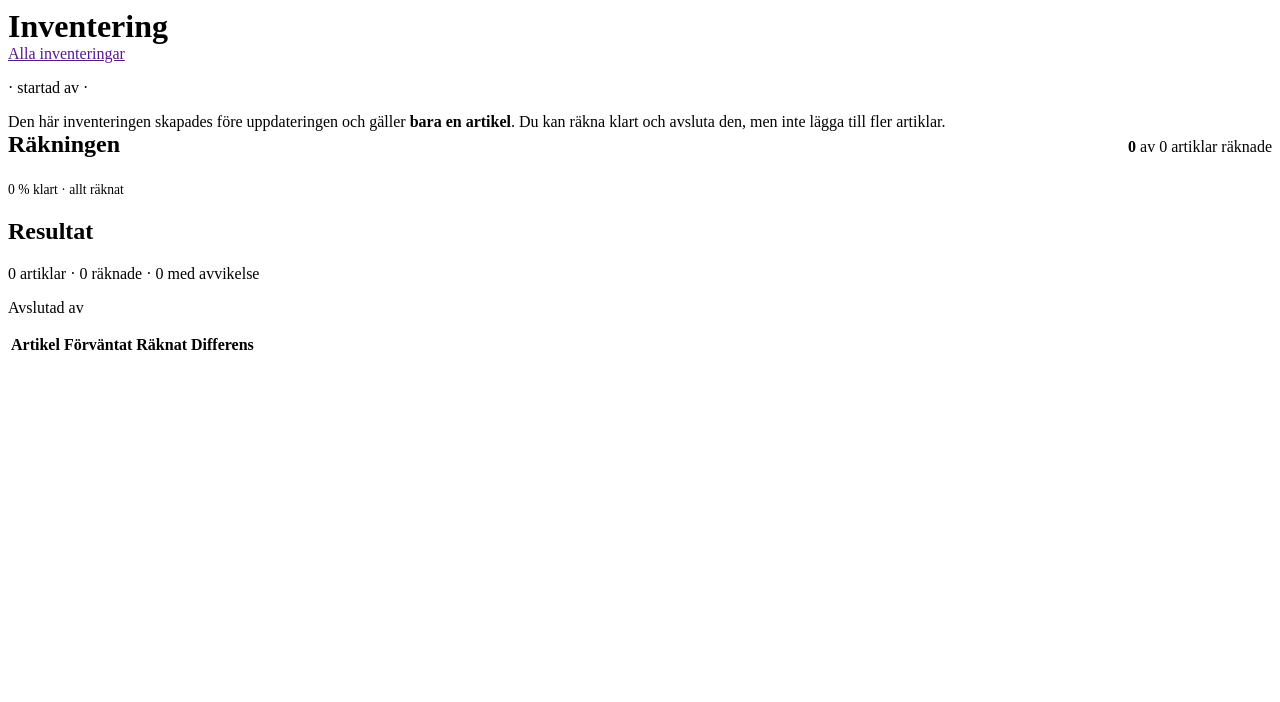
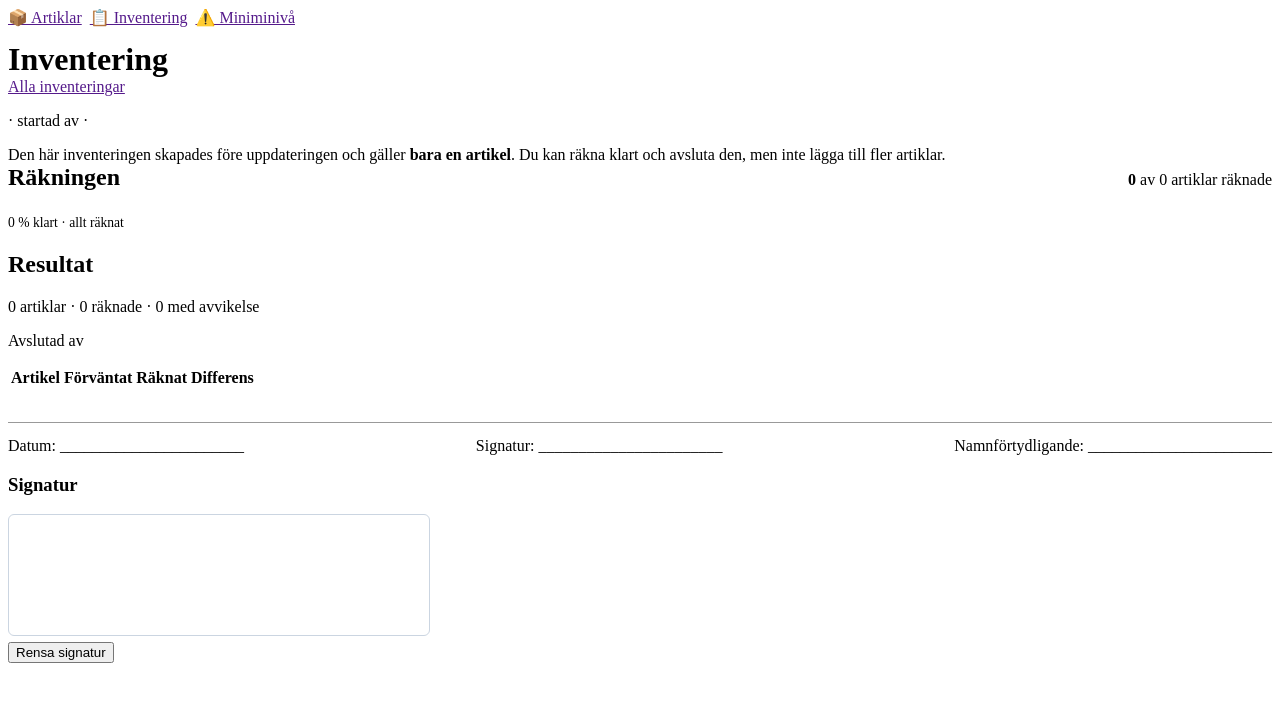
Before and after one commit to Tokke2/lager, a PHP site: template app/views/inventering.php in a window 1280 px wide. Shown: the top 702 px of the page. Run offline with PHP 8.4, Linux system fonts and the light colour scheme; the template is opened without the code that fills it, so the values that code supplies are empty.

Commit message:
Lägg till äkta ritbar signatur (canvas med mus/finger) i inventering.php
Co-authored-by: arena-agent <297053741+arena-agent@users.noreply.github.com>

```diff
--- a/app/views/inventering.php
+++ b/app/views/inventering.php
@@ -1,3 +1,8 @@
+<div class="flikar" style="display:flex;gap:8px;margin-bottom:14px;flex-wrap:wrap">
+    <a class="knapp sekundar" href="<?= e(u('/artiklar')) ?>">📦 Artiklar</a>
+    <a class="knapp primar" href="<?= e(u('/inventering')) ?>">📋 Inventering</a>
+    <a class="knapp sekundar" href="<?= e(u('/miniminiva')) ?>">⚠️ Miniminivå</a>
+</div>
 <?php
 /**
  * Inventering av ett arbetsställe – flera artiklar i samma räkning.
@@ -427,3 +432,34 @@ $procent = $lage['antal_artiklar'] > 0
         }
     }
 </style>
+
+<div class="print-only" style="margin-top:32px;border-top:1px solid #999;padding-top:14px;display:flex;justify-content:space-between;gap:24px">
+    <div>Datum: _______________________</div>
+    <div>Signatur: _______________________</div>
+    <div>Namnförtydligande: _______________________</div>
+</div>
+<div class="kort" style="margin-top:16px">
+    <h3>Signatur</h3>
+    <canvas id="signatur-canvas" width="420" height="120" style="border:1px solid #cbd5e1;border-radius:6px;background:#fff;touch-action:none;max-width:100%"></canvas>
+    <div class="no-print" style="margin-top:6px">
+        <button type="button" class="knapp liten sekundar" onclick="window.tdlRensaSignatur && window.tdlRensaSignatur()">Rensa signatur</button>
+    </div>
+</div>
+<script>
+(function () {
+    var c = document.getElementById('signatur-canvas');
+    if (!c) return;
+    var ctx = c.getContext('2d'), ritar = false;
+    ctx.lineWidth = 2.2; ctx.lineCap = 'round'; ctx.strokeStyle = '#0f172a';
+    function pos(e) {
+        var r = c.getBoundingClientRect(), t = e.touches ? e.touches[0] : e;
+        return { x: (t.clientX - r.left) * (c.width / r.width), y: (t.clientY - r.top) * (c.height / r.height) };
+    }
+    function start(e) { ritar = true; var p = pos(e); ctx.beginPath(); ctx.moveTo(p.x, p.y); }
+    function move(e) { if (!ritar) return; e.preventDefault(); var p = pos(e); ctx.lineTo(p.x, p.y); ctx.stroke(); }
+    function stop() { ritar = false; }
+    c.addEventListener('mousedown', start); c.addEventListener('mousemove', move); window.addEventListener('mouseup', stop);
+    c.addEventListener('touchstart', start, { passive: false }); c.addEventListener('touchmove', move, { passive: false }); window.addEventListener('touchend', stop);
+    window.tdlRensaSignatur = function () { ctx.clearRect(0, 0, c.width, c.height); };
+})();
+</script>
```
